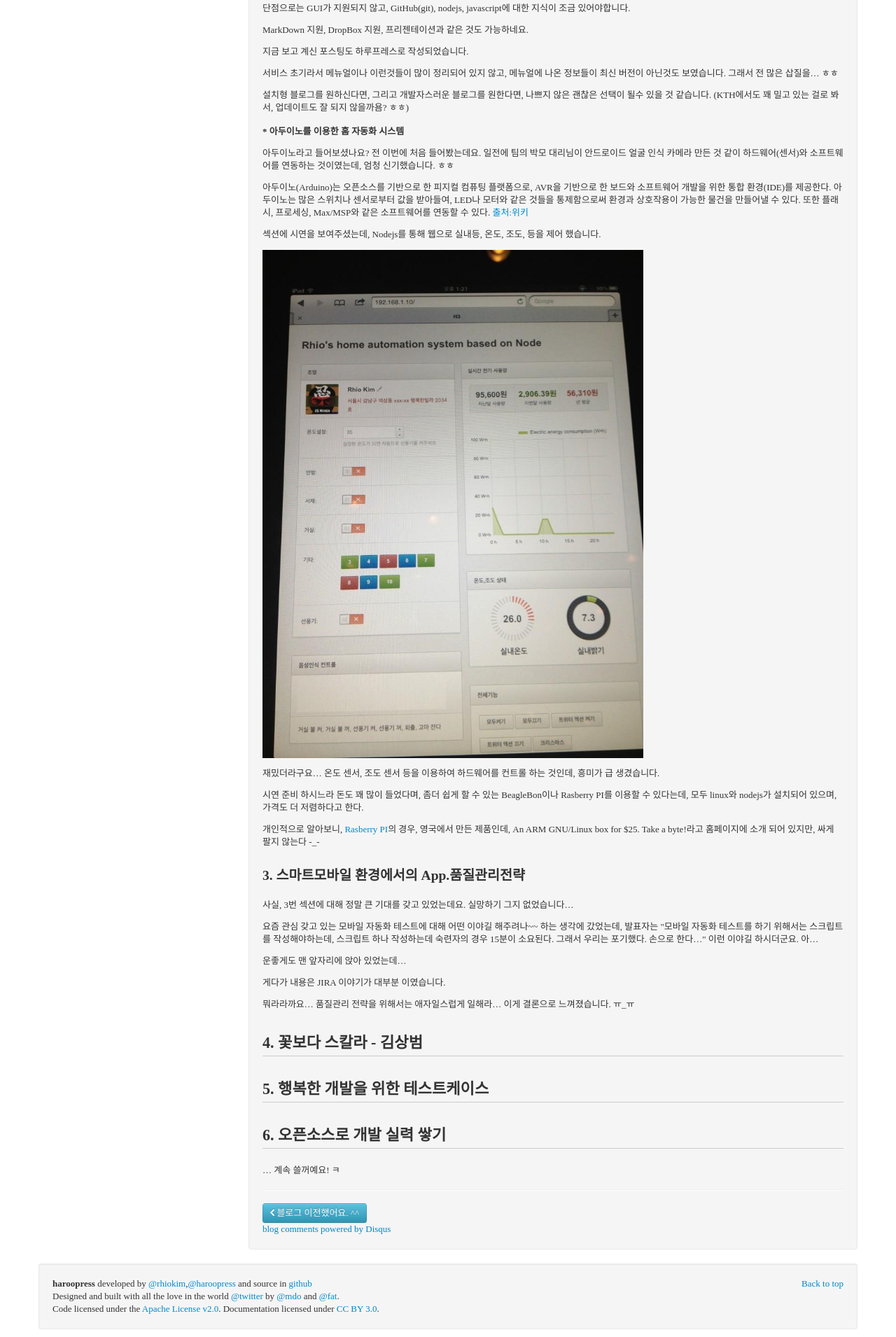
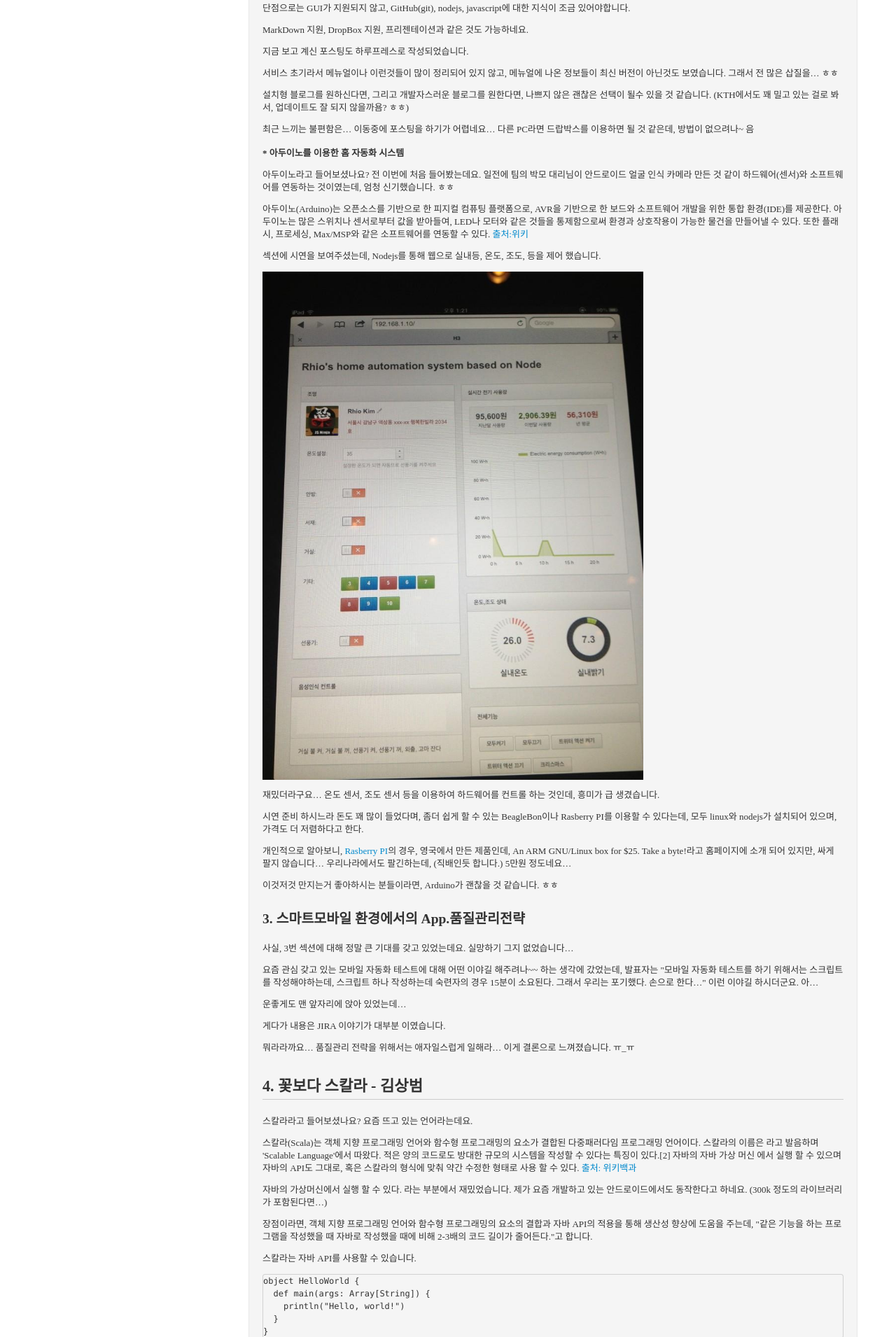
Before and after one commit to dennis-jung/dennis-jung.github.com, a plain HTML site: page post/h3-keonpeoreonseureul-danyeooda/index.html in a window 1280 px wide. Shown: the part 2592-4502 px from the top of the page at 70% size. Drawn offline with Linux system fonts and the light colour scheme; a script that the page names is missing.

Commit message:
Site updated at Tue Nov 06 2012 15:44:38 GMT+0900 (KST)

```diff
--- a/post/h3-keonpeoreonseureul-danyeooda/index.html
+++ b/post/h3-keonpeoreonseureul-danyeooda/index.html
@@ -215,7 +215,7 @@
 <h2 id="toc_3">bass.io</h2>
 
 <h3 id="toc_4">1. 클라우드기반 앱 만들기 - baas.io SDK 활용</h3>
-<p>이번 컨퍼런스에서 KTH는 <a href="https://baas.io/">bass.io</a>라는 모바일 플랫폼을 강하게 홍보했습니다. 키노트가 bass.io 소개였으니 말이죠…</p><p>클라우드 시대에 오면서 <a href="http://ko.wikipedia.org/wiki/SaaS">SAAS</a>, <a href="http://ko.wikipedia.org/wiki/PaaS">PAAS</a> 이런 말들 많이 들어 보셨죠? bass.io 도 같은 맥락으로 Backend as a Service라고 하네요.</p><p>개인 또는 소규모 모바일 개발자들이 가장 걱정하는게 뭘까요?</p><p>바로 서버 구축입니다. Stand-alone하지 않은 앱들은 서버와의 통신이 필요한데, 서버를 구축하는게 쉬운일은 아니죠.</p><p>키노트에서 이런 이야길 하시더군요. 소규모 또는 개인이 만든 모바일앱이 갑자기 뜨면(이슈화 되면), 망한다.</p><p>서버에 문제가 생기면서 제대로 된 서비스를 하지 못한다. 그래서 결국 서비스가 망하게 된다…</p><p>조금 극단적인 예긴 하지만, 무엇을 이야기하고자 하는지는 충분히 알 수 있었습니다.</p><p>&quot;모바일 앱에서 필요한 간단한 서버를 플랫폼화하여 서비스 하겠다.&quot;인데, 나름 괜찮을 것 같다는 생각을 했습니다.</p><p><img src="./@img/bass.io.png" alt="bass.io"></p><p>REST를 이용한 API를 제공하며, Schema생성 및 관리 등이 상당히 쉽게 되어 있었습니다.</p><p>위의 모든것들은 bass.io 포탈이라는 곳에서 제공했습니다.</p><p>게다가 고객센터나, PUSH, 앱 스토어에 대한 통계도 제공해주더군요.</p><p>이제 시작하는 서비스라 두고봐야겠지만, 개인또는 소규모 업체에게는 좋을 것 같았습니다.</p>
+<p>이번 컨퍼런스에서 KTH는 <a href="https://baas.io/">bass.io</a>라는 모바일 플랫폼을 강하게 홍보했습니다. 키노트가 bass.io 소개였으니 말이죠…</p><p>클라우드 시대에 오면서 <a href="http://ko.wikipedia.org/wiki/SaaS">SAAS</a>, <a href="http://ko.wikipedia.org/wiki/PaaS">PAAS</a> 이런 말들 많이 들어 보셨죠? bass.io 도 같은 맥락으로 Backend as a Service라고 하네요.</p><p>개인 또는 소규모 모바일 개발자들이 가장 걱정하는게 뭘까요?</p><p>바로 서버 구축입니다. Stand-alone하지 않은 앱들은 서버와의 통신이 필요한데, 서버를 구축하는게 쉬운일은 아니죠.</p><p>키노트에서 이런 이야길 하시더군요. 소규모 또는 개인이 만든 모바일앱이 갑자기 뜨면(이슈화 되면), 망한다.</p><p>서버에 문제가 생기면서 제대로 된 서비스를 하지 못한다. 그래서 결국 서비스가 망하게 된다…</p><p>조금 극단적인 예긴 하지만, 무엇을 이야기하고자 하는지는 충분히 알 수 있었습니다.</p><p>&quot;모바일 앱에서 필요한 간단한 서버를 플랫폼화하여 서비스 하겠다.&quot;인데, 나름 괜찮을 것 같다는 생각을 했습니다.</p><p><img src="./@img/bass.io.png" alt="bass.io"></p><p>REST API를 제공하며, Schema생성 및 관리 등이 상당히 쉽게 되어 있었습니다.</p><p>위의 모든것들은 bass.io 포탈이라는 곳에서 제공했습니다.</p><p>게다가 고객센터나, PUSH, 앱 스토어에 대한 통계도 제공해주더군요.</p><p>이제 시작하는 서비스라 두고봐야겠지만, 개인또는 소규모 업체에게는 좋을 것 같았습니다.</p>
 <h2 id="toc_5">2. 우리가 모르는 Node.js로 할 수 있는 몇가지 - 김양원</h2>
 <p>섹션이 13:00 부터 시작이라, 좀 졸립지 않을까? 걱정했는데, 기대와 달리 정말 눈이 반짝반짝 빛났습니다. ㅎㅎ
 총 3가지를 이야기했는데, </p>
@@ -227,14 +227,22 @@
 <p>이중 하루프레스와 아두이노는 정말 재밌었습니다. ㅎㅎ</p>
 <h5 id="toc_6">* 하루프레스</h5>
 <p>먼저 하루프레스부터 살펴보면, <a href="http://pages.github.com/">GitHub의 Page 서비스</a> | <a href="https://docs.google.com/document/d/1JWRn9bDN3YyeMRn2FpWYAuco5jZYefF_0kYD-fIlu50/edit?pli=1">번역</a>를 이용하여, 정적 페이지를 생성해주는 플랫폼입니다.</p><p>GitHub에서 사용자 페이지를 지원해주는건 이번에 알게 되었습니다. </p><p>사용자 페이지를 이용하면, 호스팅을 하지않고, 홈페이지 구축이 가능하고, 도메인 연결도 가능하니, 일반인은 어렵겠지만, 개발자라면, 충분히 괜찮은 선택이 될 것 같습니다.</p><p>GitHub의 페이지 서비스는 따로 포스팅해야 할 것 같습니다.</p><p>다시 돌아와, 하루프레스는 개발자스럽게(?), 빠르게, 블로그 포스팅이 가능하다는게 장점입니다.</p><p>스크립트를 통해 포스팅을 작성하고, 서버에 배포 하는 방식입니다.</p><p>단점으로는 GUI가 지원되지 않고, GitHub(git), nodejs, javascript에 대한 지식이 조금 있어야합니다.</p><p>MarkDown 지원, DropBox 지원, 프리젠테이션과 같은 것도 가능하네요.</p><p>지금 보고 계신 포스팅도 하루프레스로 작성되었습니다. </p><p>서비스 초기라서 메뉴얼이나 이런것들이 많이 정리되어 있지 않고, 메뉴얼에 나온 정보들이 최신 버전이 아닌것도 보였습니다. 그래서 전 많은 삽질을… ㅎㅎ</p><p>설치형 블로그를 원하신다면, 그리고 개발자스러운 블로그를 원한다면, 나쁘지 않은 괜찮은 선택이 될수 있을 것 같습니다.
-(KTH에서도 꽤 밀고 있는 걸로 봐서, 업데이트도 잘 되지 않을까욤? ㅎㅎ)</p>
+(KTH에서도 꽤 밀고 있는 걸로 봐서, 업데이트도 잘 되지 않을까욤? ㅎㅎ)</p><p>최근 느끼는 불편함은… 이동중에 포스팅을 하기가 어렵네요… 다른 PC라면 드랍박스를 이용하면 될 것 같은데, 방법이 없으려나~ 음</p>
 <h5 id="toc_7">* 아두이노를 이용한 홈 자동화 시스템</h5>
 <p>아두이노라고 들어보셨나요? 전 이번에 처음 들어봤는데요. 일전에 팀의 박모 대리님이 안드로이드 얼굴 인식 카메라 만든 것 같이 하드웨어(센서)와 소프트웨어를 연동하는 것이였는데, 엄청 신기했습니다. ㅎㅎ</p><p>아두이노(Arduino)는 오픈소스를 기반으로 한 피지컬 컴퓨팅 플랫폼으로, AVR을 기반으로 한 보드와 소프트웨어 개발을 위한 통합 환경(IDE)를 제공한다. 아두이노는 많은 스위치나 센서로부터 값을 받아들여, LED나 모터와 같은 것들을 통제함으로써 환경과 상호작용이 가능한 물건을 만들어낼 수 있다. 또한 플래시, 프로세싱, Max/MSP와 같은 소프트웨어를 연동할 수 있다.
-<a href="http://ko.wikipedia.org/wiki/%EC%95%84%EB%91%90%EC%9D%B4%EB%85%B8">출처:위키</a></p><p>섹션에 시연을 보여주셨는데, Nodejs를 통해 웹으로 실내등, 온도, 조도, 등을 제어 했습니다.</p><p><img src="./@img/IMG_4423.JPG" width="544" height="489"/></p><p>재밌더라구요… 온도 센서, 조도 센서 등을 이용하여 하드웨어를 컨트롤 하는 것인데, 흥미가 급 생겼습니다.</p><p>시연 준비 하시느라 돈도 꽤 많이 들었다며, 좀더 쉽게 할 수 있는 BeagleBon이나 Rasberry PI를 이용할 수 있다는데, 모두 linux와 nodejs가 설치되어 있으며, 가격도 더 저렴하다고 한다.</p><p>개인적으로 알아보니, <a href="http://www.raspberrypi.org/">Rasberry PI</a>의 경우, 영국에서 만든 제품인데,  An ARM GNU/Linux box for $25. Take a byte!라고 홈페이지에 소개 되어 있지만, 싸게 팔지 않는다 -_-</p>
+<a href="http://ko.wikipedia.org/wiki/%EC%95%84%EB%91%90%EC%9D%B4%EB%85%B8">출처:위키</a></p><p>섹션에 시연을 보여주셨는데, Nodejs를 통해 웹으로 실내등, 온도, 조도, 등을 제어 했습니다.</p><p><img src="./@img/IMG_4423.JPG" width="544" height="489"/></p><p>재밌더라구요… 온도 센서, 조도 센서 등을 이용하여 하드웨어를 컨트롤 하는 것인데, 흥미가 급 생겼습니다.</p><p>시연 준비 하시느라 돈도 꽤 많이 들었다며, 좀더 쉽게 할 수 있는 BeagleBon이나 Rasberry PI를 이용할 수 있다는데, 모두 linux와 nodejs가 설치되어 있으며, 가격도 더 저렴하다고 한다.</p><p>개인적으로 알아보니, <a href="http://www.raspberrypi.org/">Rasberry PI</a>의 경우, 영국에서 만든 제품인데,  An ARM GNU/Linux box for $25. Take a byte!라고 홈페이지에 소개 되어 있지만, 싸게 팔지 않습니다… 우리나라에서도 팔긴하는데, (직배인듯 합니다.) 5만원 정도네요…</p><p>이것저것 만지는거 좋아하시는 분들이라면, Arduino가 괜찮을 것 같습니다. ㅎㅎ</p>
 <h3 id="toc_8">3. 스마트모바일 환경에서의 App.품질관리전략</h3>
 <p>사실, 3번 섹션에 대해 정말 큰 기대를 갖고 있었는데요. 실망하기 그지 없었습니다…</p><p>요즘 관심 갖고 있는 모바일 자동화 테스트에 대해 어떤 이야길 해주려나~~ 하는 생각에 갔었는데, 발표자는 &quot;모바일 자동화 테스트를 하기 위해서는 스크립트를 작성해야하는데, 스크립트 하나 작성하는데 숙련자의 경우 15분이 소요된다. 그래서 우리는 포기했다. 손으로 한다…&quot; 이런 이야길 하시더군요. 아…</p><p>운좋게도 맨 앞자리에 앉아 있었는데…</p><p>게다가 내용은 JIRA 이야기가 대부분 이였습니다.</p><p>뭐라라까요… 품질관리 전략을 위해서는 애자일스럽게 일해라… 이게 결론으로 느껴졌습니다. ㅠ_ㅠ</p>
 <h2 id="toc_9">4. 꽃보다 스칼라 - 김상범</h2>
-
+<p>스칼라라고 들어보셨나요? 요즘 뜨고 있는 언어라는데요.</p><p>스칼라(Scala)는 객체 지향 프로그래밍 언어와 함수형 프로그래밍의 요소가 결합된 다중패러다임 프로그래밍 언어이다. 스칼라의 이름은 <skah-lah>라고 발음하며 &#39;Scalable Language&#39;에서 따왔다. 적은 양의 코드로도 방대한 규모의 시스템을 작성할 수 있다는 특징이 있다.[2] 자바의 자바 가상 머신 에서 실행 할 수 있으며 자바의 API도 그대로, 혹은 스칼라의 형식에 맞춰 약간 수정한 형태로 사용 할 수 있다. <a href="http://ko.wikipedia.org/wiki/%EC%8A%A4%EC%B9%BC%EB%9D%BC_(%ED%94%84%EB%A1%9C%EA%B7%B8%EB%9E%98%EB%B0%8D_%EC%96%B8%EC%96%B4)">출처: 위키백과</a></p><p>자바의 가상머신에서 실행 할 수 있다. 라는 부분에서 재밌었습니다. 제가 요즘 개발하고 있는 안드로이드에서도 동작한다고 하네요. (300k 정도의 라이브러리가 포함된다면…)</p><p>장점이라면, 객체 지향 프로그래밍 언어와 함수형 프로그래밍의 요소의 결합과 자바 API의 적용을 통해 생산성 향상에 도움을 주는데, &quot;같은 기능을 하는 프로그램을 작성했을 때 자바로 작성했을 때에 비해 2-3배의 코드 길이가 줄어든다.&quot;고 합니다.</p><p>스칼라는 자바 API를 사용할 수 있습니다.</p>
+<pre>
+object HelloWorld {
+  def main(args: Array[String]) {
+    println("Hello, world!")
+  }
+}
+</pre>
+<p><a href="http://docs.scala-lang.org/ko/tutorials/scala-for-java-programmers.html">자바 프로그래머를 위한 스칼라 튜토리얼</a>이 있네요.</p>
 <h2 id="toc_10">5. 행복한 개발을 위한 테스트케이스</h2>
 
 <h2 id="toc_11">6. 오픈소스로 개발 실력 쌓기</h2>
--- a/rss.xml
+++ b/rss.xml
@@ -1,5 +1,5 @@
 <?xml version="1.0" encoding="UTF-8"?>
-<rss xmlns:dc="http://purl.org/dc/elements/1.1/" xmlns:content="http://purl.org/rss/1.0/modules/content/" xmlns:atom="http://www.w3.org/2005/Atom" version="2.0"><channel><title><![CDATA[THLIFE Blog]]></title><description><![CDATA[My stroy about software development and life.]]></description><link>http://dennis-jung.github.com</link><generator>NodeJS RSS Module</generator><lastBuildDate>Mon, 05 Nov 2012 04:25:50 GMT</lastBuildDate><atom:link href="http://dennis-jung.github.com/rss.xml" rel="self" type="application/rss+xml"/><item><title><![CDATA[KTH H3 컨퍼런스를 다녀오다!]]></title><description><![CDATA[<img src="http://www.gravatar.com/avatar/1c1000395f041cde268550c024c69cc2?r=pg&s=48.jpg&d=identicon"><br/><h5 id="toc_12">H3는 KTH에서 진행하는 <a href="http://h3.kthcorp.com/2012/">컨퍼런스</a>입니다.</h5>
+<rss xmlns:dc="http://purl.org/dc/elements/1.1/" xmlns:content="http://purl.org/rss/1.0/modules/content/" xmlns:atom="http://www.w3.org/2005/Atom" version="2.0"><channel><title><![CDATA[THLIFE Blog]]></title><description><![CDATA[My stroy about software development and life.]]></description><link>http://dennis-jung.github.com</link><generator>NodeJS RSS Module</generator><lastBuildDate>Tue, 06 Nov 2012 06:44:37 GMT</lastBuildDate><atom:link href="http://dennis-jung.github.com/rss.xml" rel="self" type="application/rss+xml"/><item><title><![CDATA[KTH H3 컨퍼런스를 다녀오다!]]></title><description><![CDATA[<img src="http://www.gravatar.com/avatar/1c1000395f041cde268550c024c69cc2?r=pg&s=48.jpg&d=identicon"><br/><h5 id="toc_12">H3는 KTH에서 진행하는 <a href="http://h3.kthcorp.com/2012/">컨퍼런스</a>입니다.</h5>
 <p>다른 회사 컨퍼런스를 꽤 오랫만에 다녀왔습니다. 혼자가게 되어서 어쩔수 없이(?) 집중할 수 밖에 없는 환경 ㅎㅎ</p><p>하지만, 나름 느낀것도 배운것도 많이 있었습니다.
 (몇개 섹션은 정말 … ㅠ_ㅠ)</p><p>등록후에 주는 선물이 푸짐해서 좋긴했네욤 ㅎㅎ<br>
 <img src="/post/h3-keonpeoreonseureul-danyeooda/@img/IMG_4420.JPG" width="544" height="489"/></p><p><a href="http://h3.kthcorp.com/2012/schedule/">섹션</a>소개는 링크를 따라가시면 있습니다. <sup>^</sup></p>]]></description><link>http://dennis-jung.github.com/post/h3-keonpeoreonseureul-danyeooda</link><guid isPermaLink="false">h3-keonpeoreonseureul-danyeooda</guid><dc:creator><![CDATA[<a href="dennis_jung" target="_blank">taehoonjung</a>]]></dc:creator><pubDate>Sat, 03 Nov 2012 06:41:00 GMT</pubDate></item><item><title><![CDATA[블로그 이전했어요. ^^]]></title><description><![CDATA[<img src="http://www.gravatar.com/avatar/1c1000395f041cde268550c024c69cc2?r=pg&s=48.jpg&d=identicon"><br/><h1 id="toc_1">블로그 이전했어요.</h1>
```
